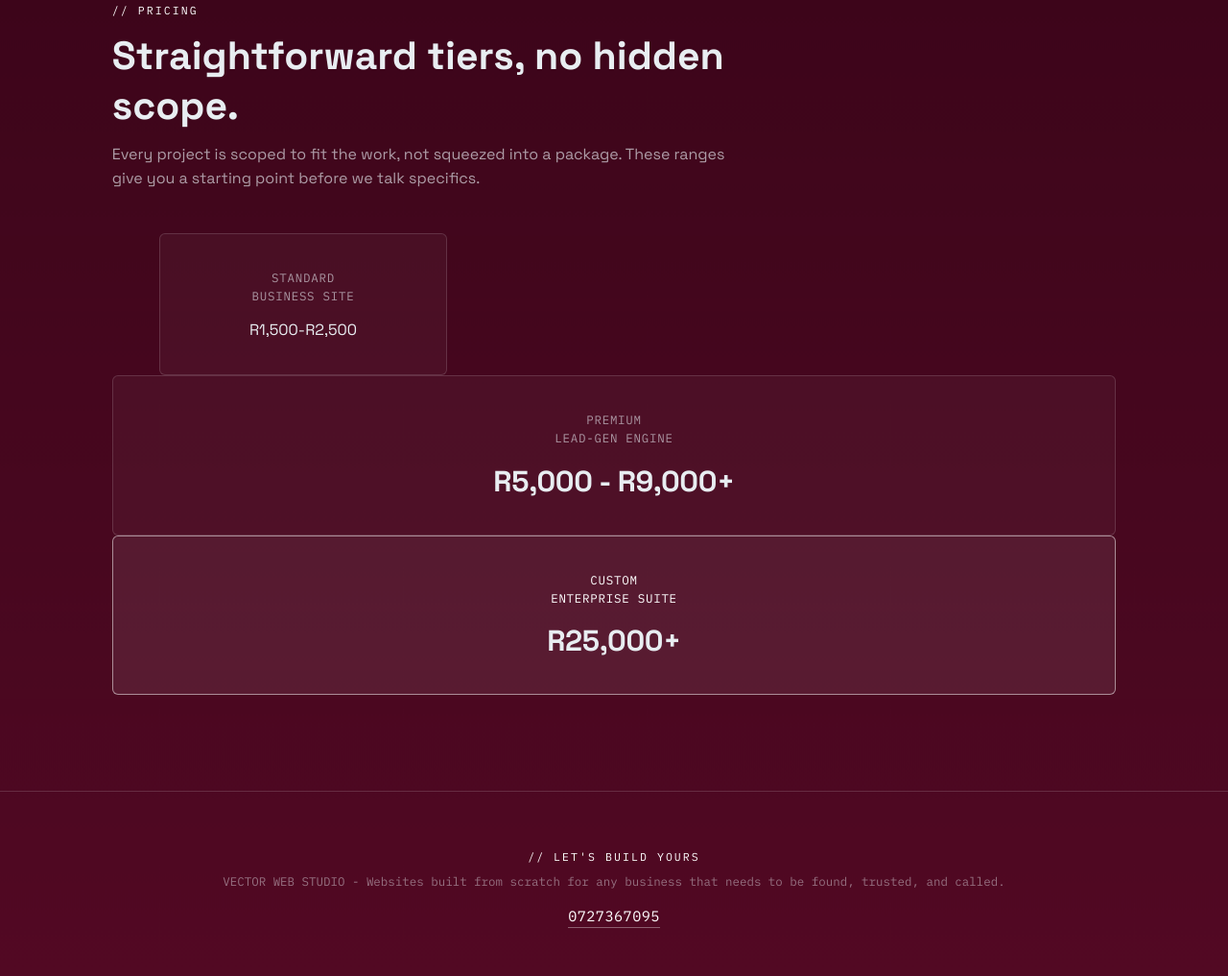
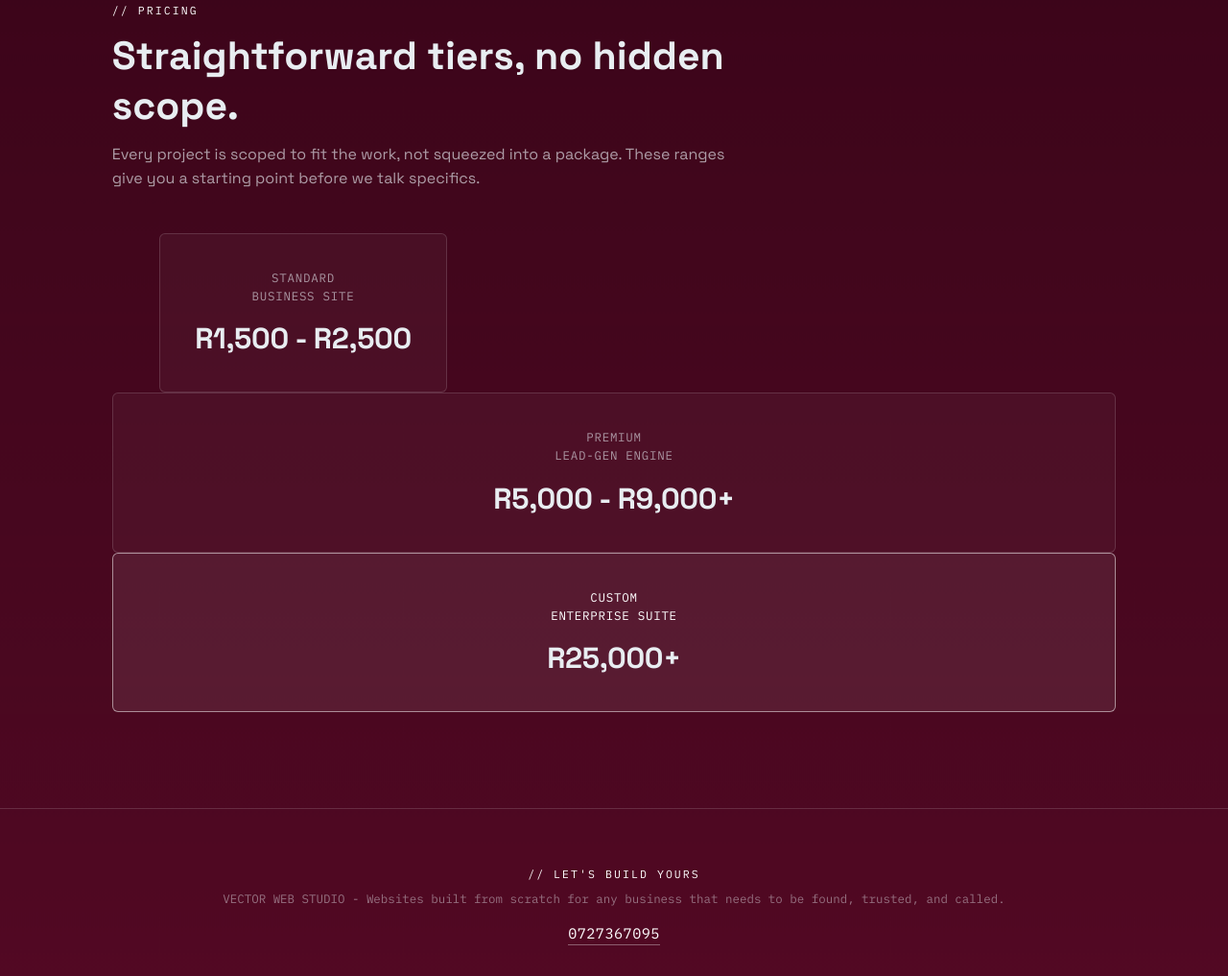
Before and after one commit to vectorwebstudios-hub/Vector-Web-studios, a plain HTML site: page index.html in a window 1280 px wide. Shown: the part 3210-4227 px from the top of the page at 96% size. Drawn offline with Linux system fonts and the light colour scheme.

Commit message:
Update index.html

```diff
--- a/index.html
+++ b/index.html
@@ -294,9 +294,13 @@
     <p>Every project is scoped to fit the work, not squeezed into a package. These ranges give you a starting point before we talk specifics.</p>
   </div>
   <div class="pricing-grid">
+
     <div class="price-card">
-      <div class="tier">Standard<br>Business Site</div>
-R1,500-R2,500</div>
+  <div class="tier">Standard<br>Business Site</div>
+  <div class="amount">R1,500 - R2,500</div>
+</div>
+
+
     </div>
     <div class="price-card">
       <div class="tier">Premium<br>Lead-Gen Engine</div>
```
